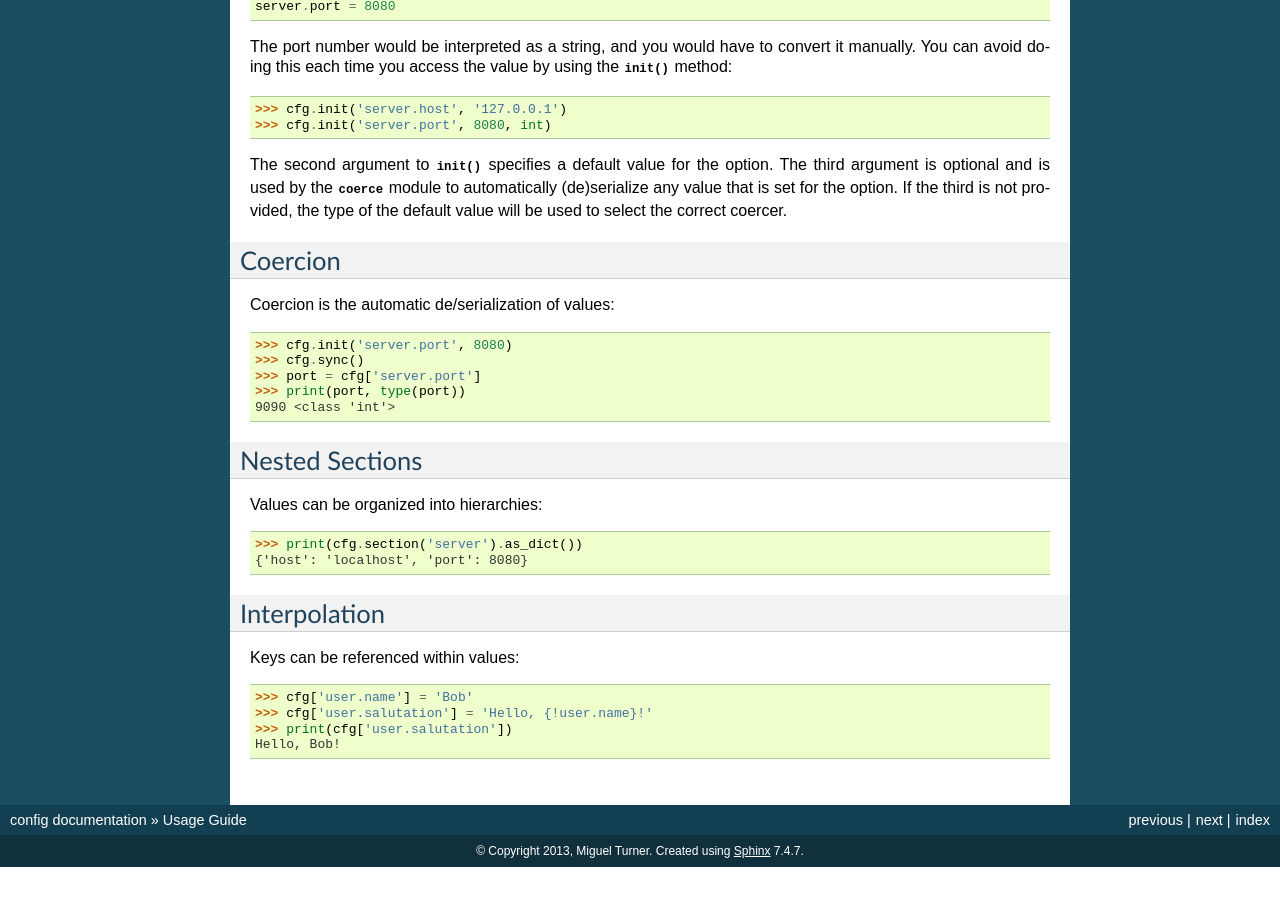
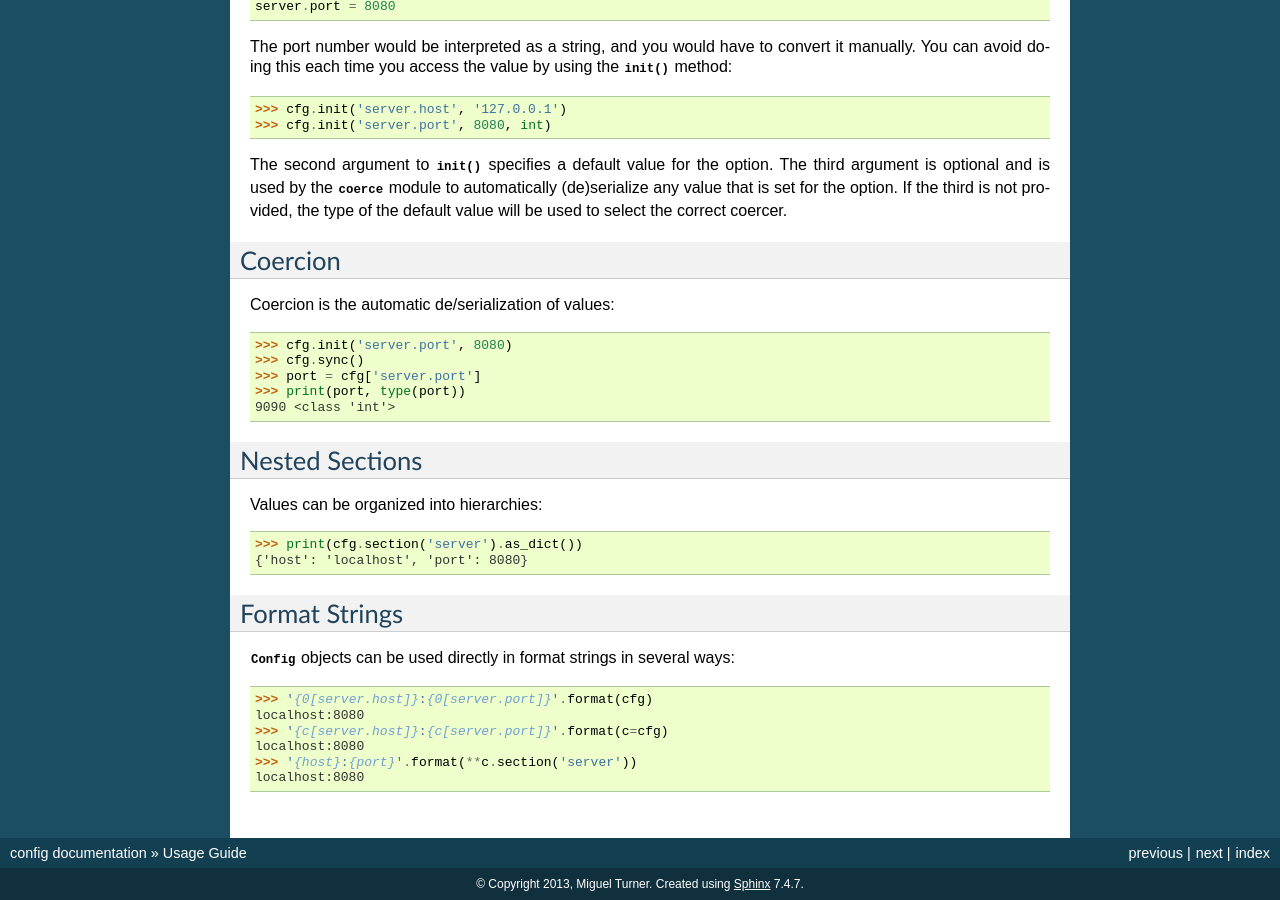
Before and after one commit to dhagrow/profig, a Sphinx documentation site: the page built from docs/usage.txt, in a window 1280 px wide and 900 px high, scrolled down 1622 px. Built offline with Sphinx 7.4.7, drawn with Linux system fonts in a browser that asks for light colours; the version number could not be read and is left out; before the commit the page ends 2489 px from its top, so only the background shows below that; some of the changed text lies outside the part shown.

Commit message:
document usage in format strings

```diff
--- a/docs/index.txt
+++ b/docs/index.txt
@@ -27,9 +27,6 @@ Nested sections
 
 dict-like access
     Values can be retrieved and stored directly using keys.
-
-Interpolation
-    Keys can be referenced within values.
 
 Example
 -------
--- a/docs/usage.txt
+++ b/docs/usage.txt
@@ -127,12 +127,15 @@ Values can be organized into hierarchies::
     >>> print(cfg.section('server').as_dict())
     {'host': 'localhost', 'port': 8080}
 
-Interpolation
--------------
+Format Strings
+--------------
 
-Keys can be referenced within values::
+:class:`~config.Config` objects can be used directly in format strings in
+several ways::
 
-    >>> cfg['user.name'] = 'Bob'
-    >>> cfg['user.salutation'] = 'Hello, {!user.name}!'
-    >>> print(cfg['user.salutation'])
-    Hello, Bob!
+    >>> '{0[server.host]}:{0[server.port]}'.format(cfg)
+    localhost:8080
+    >>> '{c[server.host]}:{c[server.port]}'.format(c=cfg)
+    localhost:8080
+    >>> '{host}:{port}'.format(**c.section('server'))
+    localhost:8080
```
